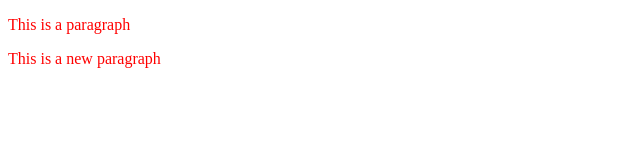
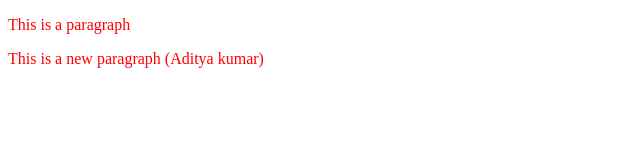
Before and after one commit to Adityarish/localpractise, a plain HTML site: page ind.html in a window 1280 px wide. Shown: the whole page, without its empty margins (0-640 px from the left). Drawn offline with Linux system fonts and the light colour scheme.

Commit message:
Add new para

```diff
--- a/ind.html
+++ b/ind.html
@@ -9,6 +9,6 @@
 </head>
 <body>
     <p>This is a paragraph</p>
-    <p>This is a new paragraph</p>
+    <p>This is a new paragraph (Aditya kumar)</p>
 </body>
 </html>
```
